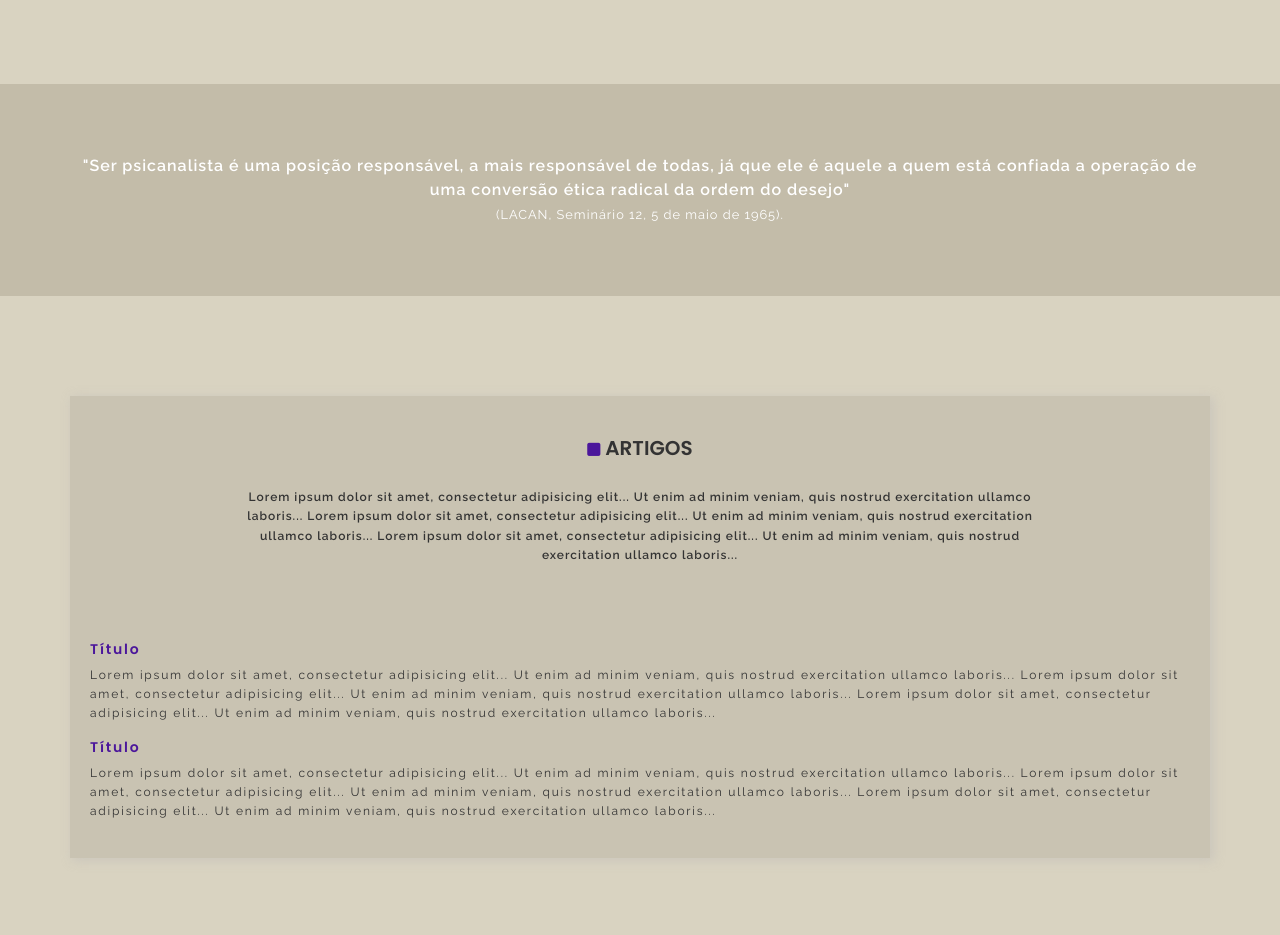
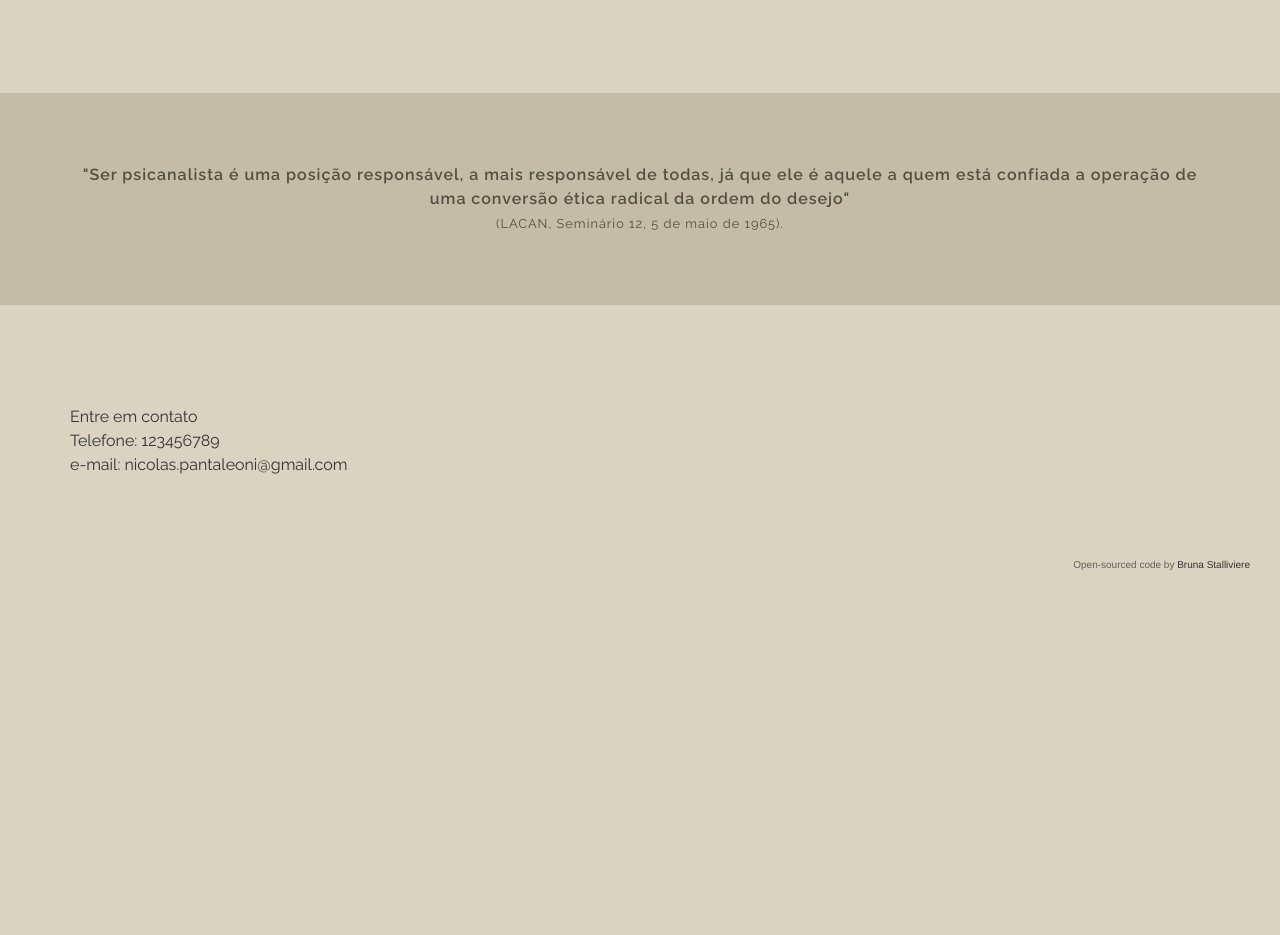
Before and after one commit to brustalli/Nicolas-Nicoletti-Project, a plain HTML site: page index.html in a window 1280 px wide. Shown: the part 492-1427 px from the top of the page. After the commit the page ends 1094 px from the top, so only its background shows below. Drawn offline with nearby package versions, Linux system fonts and the light colour scheme.

Commit message:
Added new page and mail to

```diff
--- a/index.html
+++ b/index.html
@@ -30,7 +30,10 @@
                   <a class="nav-link" href="index.html">sobre</a>
                 </li>
                 <li class="nav-item">
-                  <a class="nav-link" href="#texts">artigos</a>
+                  <a class="nav-link" href="articles.html">artigos</a>
+                </li>
+                <li class="nav-item">
+                  <a class="nav-link" href="#contact">contato</a>
                 </li>
               </ul>
             </div>
@@ -50,10 +53,11 @@
           <hr style="width:25%;height:3px;border-width:0;color:#4b169b;background-color:#4b169b;text-align:left;">
           <p class="opening-profile">
             Psicanalista de<br> orientação Lacaniana <br> em formação
+            <a class="logo-instagram" href="https://www.instagram.com/aspiranteopsicanalista/" target="_blank">
+              <i class="fab fa-instagram"></i>
+            </a>
           </p>
-              <a class="logo-instagram" href="https://www.instagram.com/aspiranteopsicanalista/" target="_blank">
-                <i class="fab fa-instagram"></i>
-              </a>
+
         </div>
 
 
@@ -92,60 +96,6 @@
 
 <!--Artciles Secrtion-->
 
-<div class="container" id="articles-section">
-  <div class="row">
-    <div class="column-texts-page">
-      <h5 class="title-content-page" id="texts"><i class="fas fa-square"></i> ARTIGOS</h5>
-
-      <!--Page´s introduction text-->
-
-      <div class="introduction-text">
-        <p class="paragraph-introduction-text">
-          Lorem ipsum dolor sit amet, consectetur adipisicing elit...
-          Ut enim ad minim veniam, quis nostrud exercitation ullamco laboris...
-          Lorem ipsum dolor sit amet, consectetur adipisicing elit...
-          Ut enim ad minim veniam, quis nostrud exercitation ullamco laboris...
-          Lorem ipsum dolor sit amet, consectetur adipisicing elit...
-          Ut enim ad minim veniam, quis nostrud exercitation ullamco laboris...
-        </p>
-      </div>
-
-      <!--Page´s first text-->
-
-      <div class="content-texts">
-        <div class="content-first-text">
-          <h5 class="titles-texts">Título</h5>
-          <p class="first-text">
-            Lorem ipsum dolor sit amet, consectetur adipisicing elit...
-            Ut enim ad minim veniam, quis nostrud exercitation ullamco laboris...
-            Lorem ipsum dolor sit amet, consectetur adipisicing elit...
-            Ut enim ad minim veniam, quis nostrud exercitation ullamco laboris...
-            Lorem ipsum dolor sit amet, consectetur adipisicing elit...
-            Ut enim ad minim veniam, quis nostrud exercitation ullamco laboris...
-          </p>
-        </div>
-
-        <!--Page´s second text-->
-
-
-        <div class="content-second-text">
-          <h5 class="titles-texts">Título</h5>
-          <p class="first-text">
-            Lorem ipsum dolor sit amet, consectetur adipisicing elit...
-            Ut enim ad minim veniam, quis nostrud exercitation ullamco laboris...
-            Lorem ipsum dolor sit amet, consectetur adipisicing elit...
-            Ut enim ad minim veniam, quis nostrud exercitation ullamco laboris...
-            Lorem ipsum dolor sit amet, consectetur adipisicing elit...
-            Ut enim ad minim veniam, quis nostrud exercitation ullamco laboris...
-          </p>
-        </div>
-      </div>
-    </div>
-  </div>
-
-</div>
-
-
 
 
 </body>
@@ -153,8 +103,17 @@
 
 <!-- Footer section -->
 
-<footer>
-  <p>Open-sourced code by <a href="https://github.com/brustalli/Nicolas-Nicoletti-Project" target="_blank">Bruna
+<footer id="contact">
+  <div class="container">
+    <div class="row">
+      <div class="column">
+        Entre em contato<br>
+        Telefone: 123456789<br>
+        <a href="mailto:nicolas.pantaleoni@gmail.com">e-mail: nicolas.pantaleoni@gmail.com</a>
+      </div>
+  </div>
+</div>
+  <p id="open-sourced">Open-sourced code by <a href="https://github.com/brustalli/Nicolas-Nicoletti-Project" target="_blank">Bruna
       Stalliviere</a></p>
 </footer>
 </html>
--- a/src/style.css
+++ b/src/style.css
@@ -89,13 +89,6 @@ h6.full-name {
   padding: 5px 0;
 }
 
-a.logo-instagram {
-  color: #252020;
-  font-size: 22px;
-  display: block;
-  margin: 0 auto;
-}
-
 
 @media screen and (max-width: 600px) {
   div #right-col {
@@ -144,7 +137,7 @@ a:active {
 
 p.quote {
   font-weight: 600;
-  color: #fff;
+  color: #1f1a0ead;
   background-color: #b9b29ead;
   padding: 70px;
   margin: 100px 0;
@@ -204,7 +197,16 @@ div.content-texts {
   font-size: 12px;
 }
 
-footer {
+a.logo-instagram {
+  color: #252020;
+  font-size: 28px;
+  display: block;
+  margin: 0 auto;
+
+}
+
+
+#open-sourced {
   font-size: 10px;
   font-family: "Franklin Gothic Medium", "Arial Narrow", Arial, sans-serif;
   text-align: end;
```
Also changed, not shown: articles.html (added, +68 -0 lines), 2 other files.
